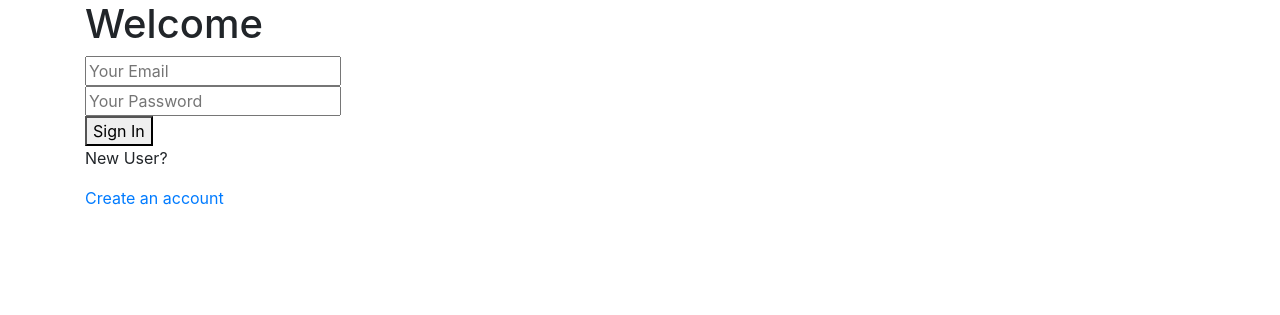
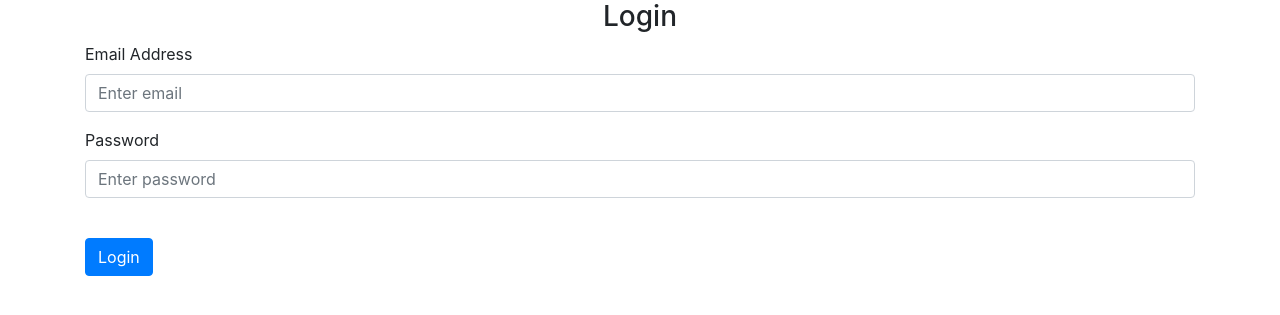
Before and after one commit to Romani20/resource-generator, a Flask app: page /login in a window 1280 px wide. Shown: the part 56-371 px from the top of the page. Run offline with Flask 3, Linux system fonts and the light colour scheme; some libraries are stand-ins or nearby versions.

Commit message:
I've edited the sign up and login page

```diff
--- a/website/templates/Add_resource_page.html
+++ b/website/templates/Add_resource_page.html
@@ -1,11 +1,7 @@
 {% extends "base.html" %} {% block title %}Login{% endblock %} {% block content
 %}
 <head>
-  <meta charset="UTF-8" />
-  <meta name="viewport" content="width=device-width, initial-scale=1.0" />
-  <title>Resource Search</title>
   <link rel="stylesheet" href="./Add_resource_page.css" />
-  <script src="https://unpkg.com/htmx.org@1.9.4"></script>
 </head>
 <body>
   <div className="AddResource">
--- a/website/templates/login.html
+++ b/website/templates/login.html
@@ -1,28 +1,32 @@
 {% extends "base.html" %} {% block title %}Login{% endblock %} {% block content
 %}
-    <form method = "POST" >
+<!-- <form method = "POST" >
   <head>
     <link rel="stylesheet" href="sign-In.css" />
   </head>
     <div className="SignInPage">
       <h1> Welcome </h1>
         <form>
-          <div class="Group">
-            <input type="email" class="input-box" placeholder="Your Email" />
+          <div class="form-group">
+            <label for="email">Email Address</label>
+            <input type= "email" class="form-control"
+            id="email" placeholder="Your Email" />
           </div>
-          <div class="Group">
-            <input type="Password" class="input-box" placeholder="Your Password" />
+          <div class="form-group">
+            <label for="password">Password</label>
+            <input type="Password" class="form-control"
+            id="password" placeholder="Your Password" />
           </div>
-            <button type ="submit" class = "signup-btn"> Sign In </button>
-            <p> New User? </p>
+            <button type ="submit" class = "btn btn-primary"> Sign In </button>
+            <!-- <p> New User? </p>
             <nav>
             <div>
             <a href="sign_up.html"> Create an account </a>
-            </div>
-      </div>
-    </form>
+            </div> -->
+<!-- </div>
+    </form> -->
 
-    <!-- <form method="POST">
+<form method="POST">
   <h3 align="center">Login</h3>
   <div class="form-group">
     <label for="email">Email Address</label>
@@ -46,5 +50,5 @@
   </div>
   <br />
   <button type="submit" class="btn btn-primary">Login</button>
-    </form> -->
+</form>
 {% endblock %}
```
Also changed, not shown: website/templates/sign_up.html (+4 -4 lines), instance/database.db. Lines whose indentation alone changed are shown as unchanged.
